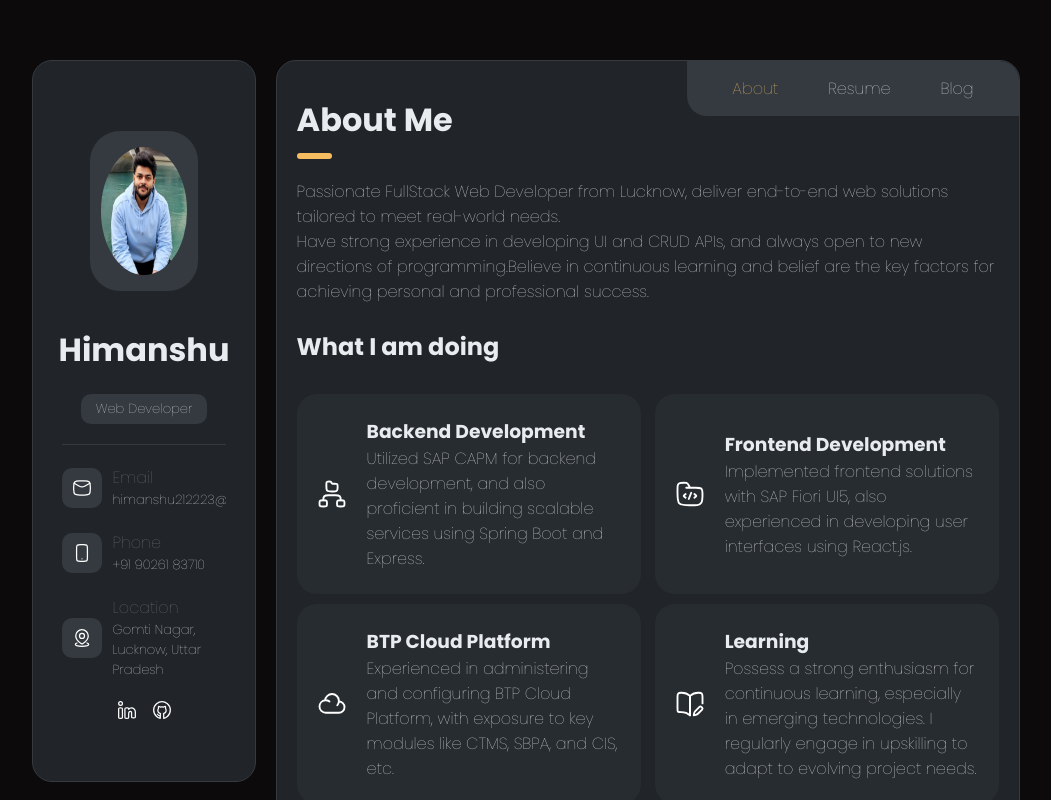
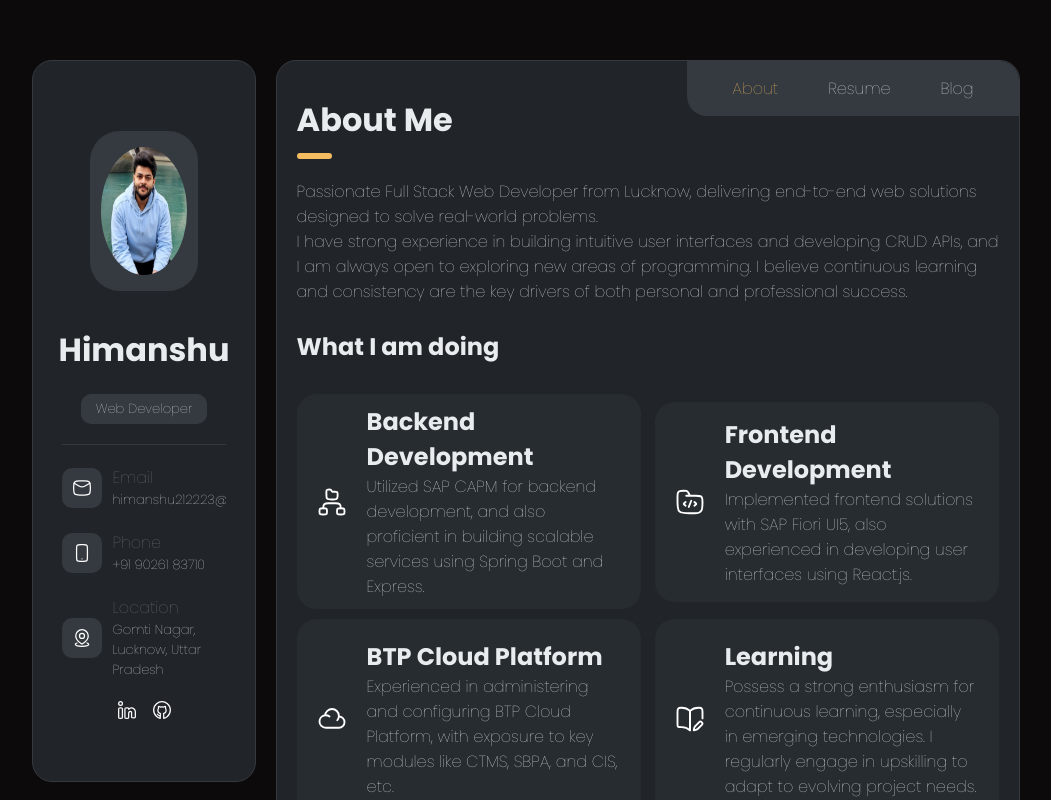
Before and after one commit to Himanshu212223/My-Portfolio, a Next.js app: page / in a window 1280 px wide. Shown: the top 800 px of the page, without its empty margins (114-1165 px from the left). Built offline with nearby package versions, Linux system fonts and the light colour scheme.

Commit message:
updated the content

```diff
--- a/src/app/Resume/page.jsx
+++ b/src/app/Resume/page.jsx
@@ -25,7 +25,7 @@ export default function Resume() {
             <li>
               <h3>Infosys Pvt Ltd</h3>
               <p className="details-content-item highlight">2022 - Present</p>
-              <p className="details-content-item">Upon joining the organization, I received training in Java Spring Boot for backend development, followed by HTML, CSS, JavaScript, and Node.js and React for frontend logic.</p>
+              <p className="details-content-item">Upon joining the organization, I received training in Java Spring Boot for backend development, followed by HTML, CSS, JavaScript, and Node.js frontend logic.</p>
               <p className="details-content-item">Worked as part of the development team to create a simple banking application using trained technologies.</p>
               <p className="details-content-item">Later, I was also trained in SAP Fiori UI5 for frontend and SAP CAPM for backend development.</p>
               <p className="details-content-item">Using these, I developed full-stack applications with Fiori and CAPM. In addition to development, I was responsible for administrating the SAP Cloud Platform.</p>
@@ -33,7 +33,8 @@ export default function Resume() {
             <li>
               <h3>Cognizant</h3>
               <p className="details-content-item highlight">January 2022 - May 2022</p>
-              <p className="details-content-item">I did my Intern from Cognizant Technology Solutions were I learned Java, Javascript, and HTML, CSS for Frontend.</p>
+              <p className="details-content-item">I did my Intern from Cognizant Technology Solutions were I learned HTML, CSS, JS, React JS Library for Frontend UI Development.</p>
+              <p className="details-content-item">Also learned Java with Spring Boot for Backend Development.</p>
             </li>
           </ul>
         </div>
--- a/src/app/components/Profile/Profile.css
+++ b/src/app/components/Profile/Profile.css
@@ -111,6 +111,10 @@
 
 .email {
   white-space: nowrap;
+  overflow: hidden;
+  text-overflow: ellipsis;
+  width: 80%;
+  /* background-color: teal; */
 }
 
 .bottom-profile-content-icons {
--- a/src/app/page.js
+++ b/src/app/page.js
@@ -18,8 +18,8 @@ export default function Home() {
           I am a skilled Full Stack Web Developer from Lucknow, with extensive experience in developing responsive, user-centric web applications. I focus on building solutions that are not only efficient and scalable but also visually engaging and easy to use.
         </p>
         <p>Proficient in both frontend and backend technologies, I deliver end-to-end web solutions tailored to meet real-world needs. I take pride in writing clean, maintainable code and simplifying complex challenges into streamlined, effective features.</p> */}
-        <p>Passionate FullStack Web Developer from Lucknow, deliver end-to-end web solutions tailored to meet real-world needs.</p>
-        <p>Have strong experience in developing UI and CRUD APIs, and always open to new directions of programming.Believe in continuous learning and belief are the key factors for achieving personal and professional success. </p>
+        <p>Passionate Full Stack Web Developer from Lucknow, delivering end-to-end web solutions designed to solve real-world problems.</p>
+        <p>I have strong experience in building intuitive user interfaces and developing CRUD APIs, and I am always open to exploring new areas of programming. I believe continuous learning and consistency are the key drivers of both personal and professional success.</p>
       </section>
 
       {/* Page Heading Section */}
@@ -33,7 +33,7 @@ export default function Home() {
         <div className="card">
           <Image src={"/icons/backend.svg"} width={30} height={30} alt="mail-icon" className="icon" />
           <div>
-            <h1>Backend Development</h1>
+            <h2>Backend Development</h2>
             <p>Utilized SAP CAPM for backend development, and also proficient in building scalable services using Spring Boot and Express.</p>
           </div>
         </div>
@@ -41,7 +41,7 @@ export default function Home() {
         <div className="card">
           <Image src={"/icons/frontend.svg"} width={30} height={30} alt="mail-icon" className="icon" />
           <div>
-            <h1>Frontend Development</h1>
+            <h2>Frontend Development</h2>
             <p>Implemented frontend solutions with SAP Fiori UI5, also experienced in developing user interfaces using React.js.</p>
           </div>
         </div>
@@ -49,7 +49,7 @@ export default function Home() {
         <div className="card">
           <Image src={"/icons/cloud.svg"} width={30} height={30} alt="mail-icon" className="icon" />
           <div>
-            <h1>BTP Cloud Platform</h1>
+            <h2>BTP Cloud Platform</h2>
             <p>Experienced in administering and configuring BTP Cloud Platform, with exposure to key modules like CTMS, SBPA, and CIS, etc.</p>
           </div>
         </div>
@@ -57,7 +57,7 @@ export default function Home() {
         <div className="card">
           <Image src={"/icons/book.svg"} width={30} height={30} alt="mail-icon" className="icon" />
           <div>
-            <h1>Learning</h1>
+            <h2>Learning</h2>
             <p>Possess a strong enthusiasm for continuous learning, especially in emerging technologies. I regularly engage in upskilling to adapt to evolving project needs.</p>
           </div>
         </div>
```
